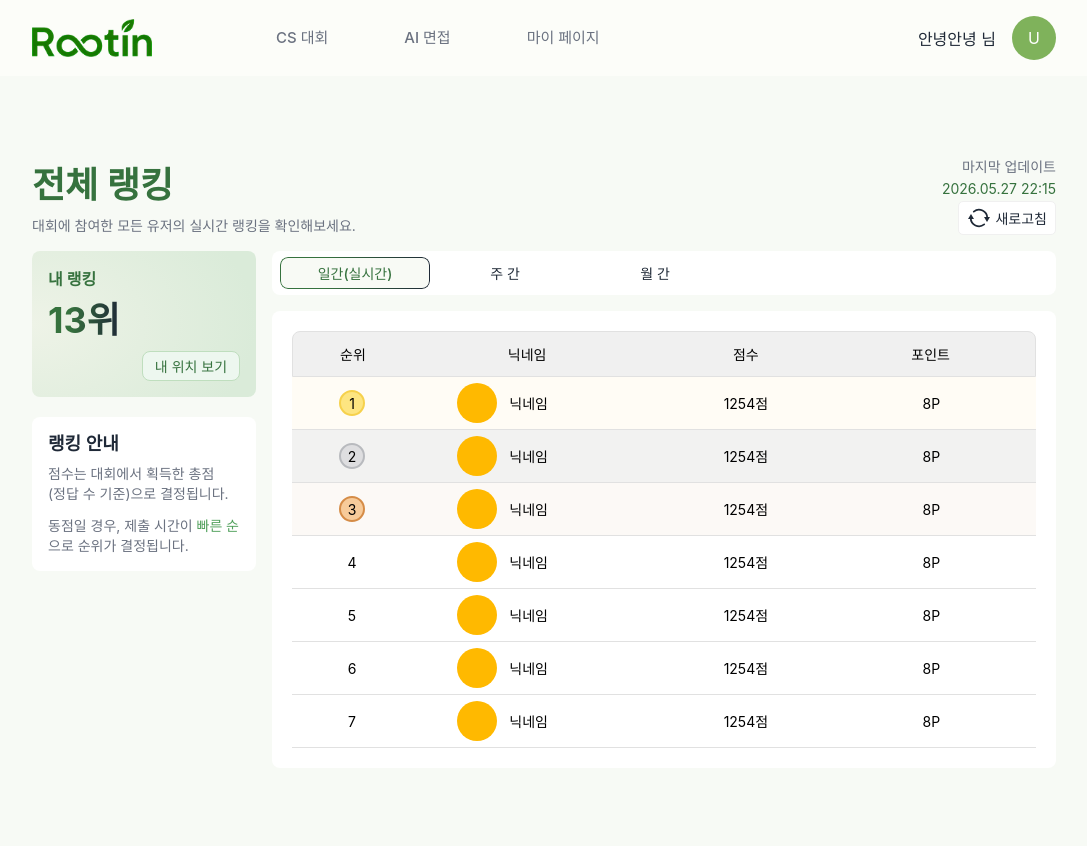
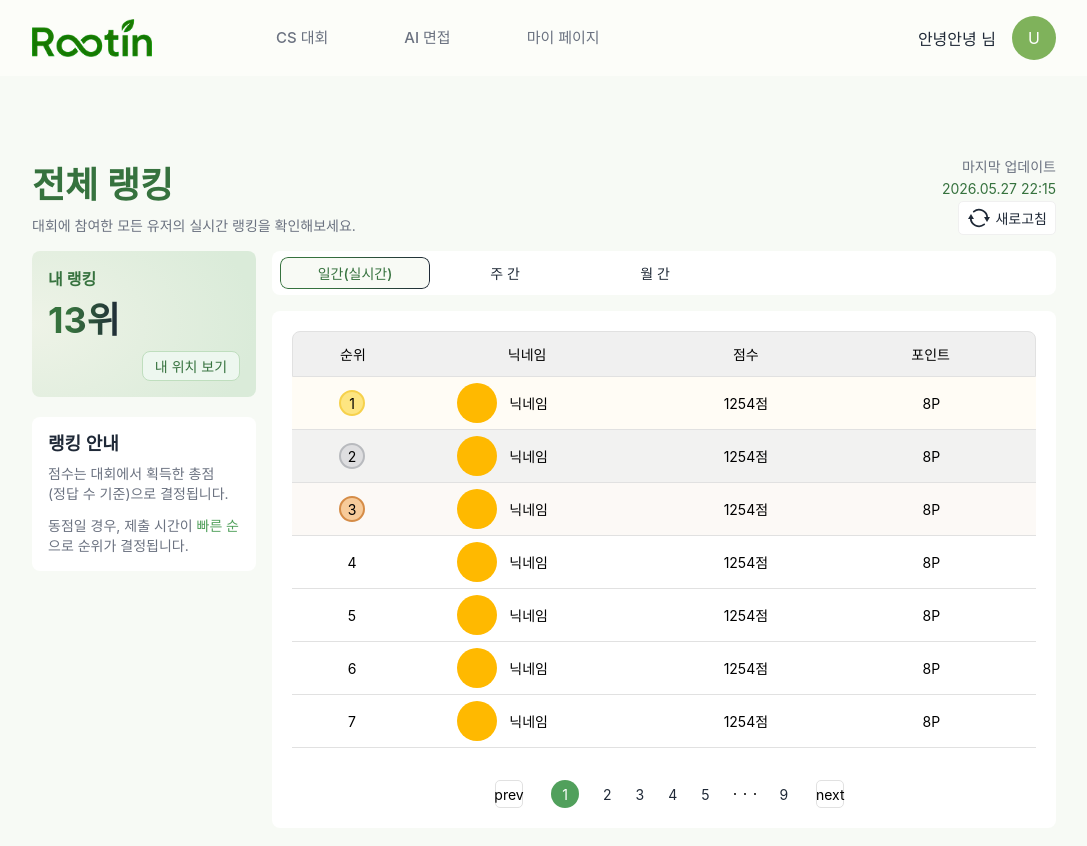
Before and after one commit to Rootin-lion/rootin-fe, a Next.js app: page /ranking in a window 1280 px wide. Shown: the top 846 px of the page, without its empty margins (96-1183 px from the left). Built offline with nearby package versions, Linux system fonts and the light colour scheme; a web font is replaced by a local one.

Commit message:
feat: 페이지네이션 UI

```diff
--- /dev/null
+++ b/src/components/ranking/board/RankingPagnation.tsx
@@ -0,0 +1,52 @@
+const PageNumberButton = ({
+  page,
+  isActive,
+  onClick,
+}: {
+  page: number;
+  isActive?: boolean;
+  onClick: (page: number) => void;
+}) => {
+  return (
+    <div
+      className={`${isActive ? "bg-primary flex h-7 w-7 shrink-0 items-center justify-center rounded-[50%] text-white" : "text-text"} text-body-3 cursor-pointer`}
+      onClick={() => {
+        onClick(page);
+      }}
+    >
+      {page}
+    </div>
+  );
+};
+
+export default function RankingPagnation({
+  page,
+  onClick,
+}: {
+  page: number;
+  onClick: (page: number) => void;
+}) {
+  return (
+    <div className="mx-auto mt-8 flex max-w-84.5 flex-row items-center justify-between gap-7">
+      <div className="flex h-7 w-7 items-center justify-center rounded-[5px] border border-[#E1E1E1]">
+        prev
+      </div>
+      <div className="flex flex-row items-center justify-between gap-6">
+        <PageNumberButton page={1} isActive={page === 1} onClick={onClick} />
+        <PageNumberButton page={2} isActive={page === 2} onClick={onClick} />
+        <PageNumberButton page={3} isActive={page === 3} onClick={onClick} />
+        <PageNumberButton page={4} isActive={page === 4} onClick={onClick} />
+        <PageNumberButton page={5} isActive={page === 5} onClick={onClick} />
+        <div className="flex flex-row gap-2">
+          <div className="h-0.5 w-0.5 shrink-0 rounded-[50%] bg-black" />
+          <div className="h-0.5 w-0.5 shrink-0 rounded-[50%] bg-black" />
+          <div className="h-0.5 w-0.5 shrink-0 rounded-[50%] bg-black" />
+        </div>
+        <PageNumberButton page={9} isActive={page === 9} onClick={onClick} />
+      </div>
+      <div className="flex h-7 w-7 items-center justify-center rounded-[5px] border border-[#E1E1E1]">
+        next
+      </div>
+    </div>
+  );
+}
--- a/src/components/ranking/board/RankingTable.tsx
+++ b/src/components/ranking/board/RankingTable.tsx
@@ -1,3 +1,8 @@
+"use client";
+
+import { useState } from "react";
+import RankingPagnation from "./RankingPagnation";
+
 const rowLayout =
   "grid grid-cols-[80px_minmax(0,1.4fr)_minmax(0,1fr)_minmax(0,1fr)] items-center gap-x-4 px-5 text-center";
 
@@ -50,6 +55,11 @@ const TableItem = ({ rank }: { rank: number }) => {
 };
 
 export default function RankingTable() {
+  const [page, setPage] = useState<number>(1);
+
+  const handlePageChange = (page: number) => {
+    setPage(page);
+  };
   return (
     <div className="text-body-3 mt-4 w-full rounded-lg bg-white p-5 text-black">
       <TableHeader />
@@ -62,6 +72,7 @@ export default function RankingTable() {
         <TableItem rank={6} />
         <TableItem rank={7} />
       </div>
+      <RankingPagnation page={page} onClick={handlePageChange} />
     </div>
   );
 }
```
